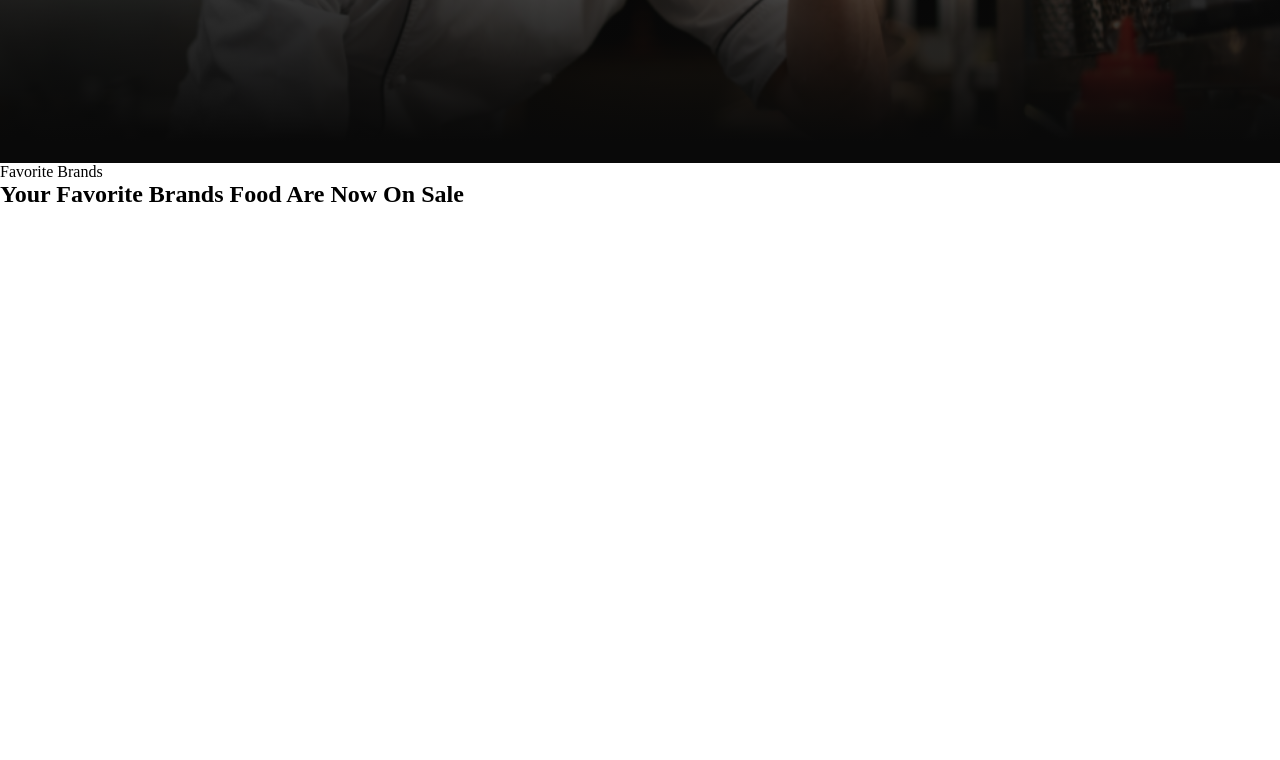
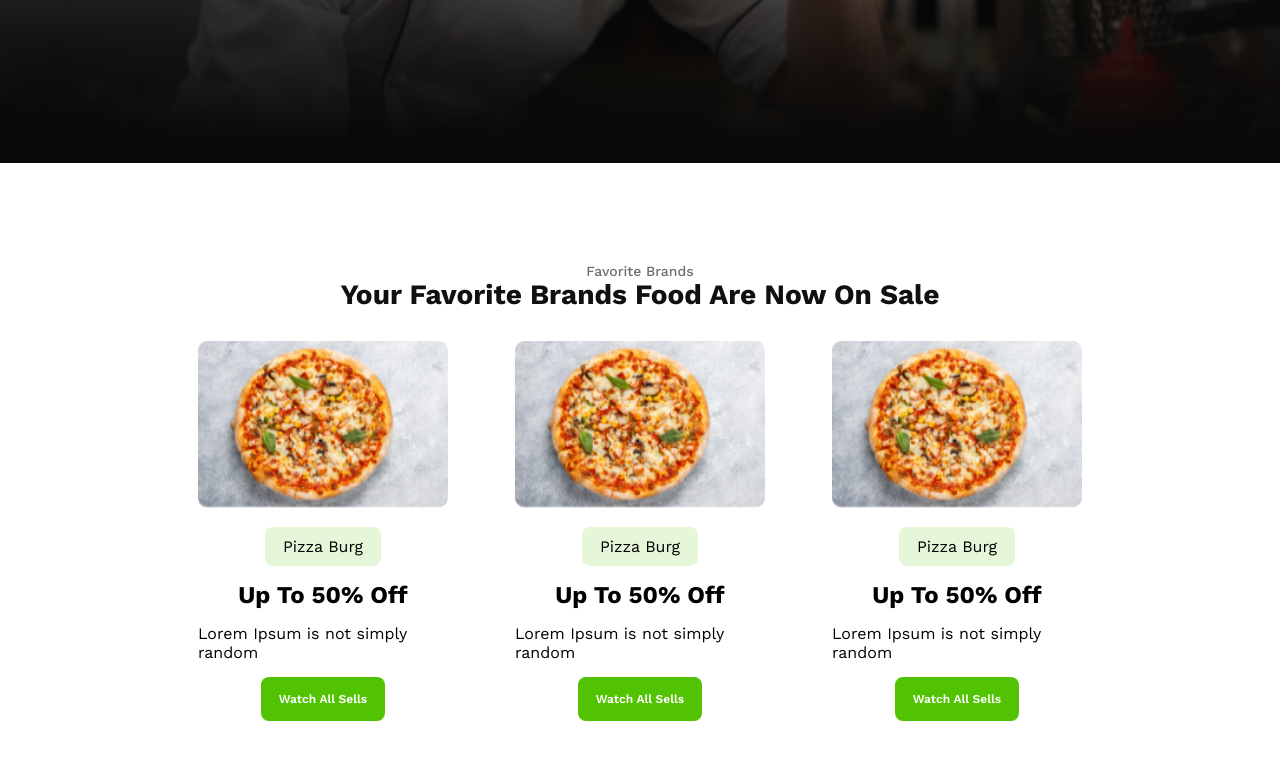
Before and after one commit to Fahad-kaji/good-food-restaurant-repo, a plain HTML site: page index.html in a window 1280 px wide. Shown: the part 452-1212 px from the top of the page. Before the commit the page ends 800 px from the top, so only its background shows below. Drawn offline with nearby package versions, Linux system fonts and the light colour scheme.

Commit message:
added foodcard

```diff
--- a/index.html
+++ b/index.html
@@ -1,31 +1,70 @@
 <!DOCTYPE html>
 <html lang="en">
+
 <head>
     <meta charset="UTF-8">
     <meta name="viewport" content="width=device-width, initial-scale=1.0">
     <title>Good Food Restaurant</title>
     <link rel="stylesheet" href="style/style.css">
 </head>
+
 <body>
     <!-- hero section -->
     <section id="hero">
         <div class="hero-content">
             <p class="subtitle">Savor the Flavors</p>
             <h1 class="title">Experience Culinary Excellence Food Experience</h1>
-            <p class="description">Contrary to popular belief, Lorem Ipsum is not simply random text. It has roots in a piece of classical Latin literature from 45 BC, making it over 2000 years old. Richard McClintock</p>
+            <p class="description">Contrary to popular belief, Lorem Ipsum is not simply random text. It has roots in a
+                piece of classical Latin literature from 45 BC, making it over 2000 years old. Richard McClintock</p>
             <div class="btn-container">
                 <button class="btn">Shop The Hotest Food</button>
             </div>
         </div>
     </section>
     <!-- card box section -->
-     <section id="card-box">
+    <section id="card-box">
         <div class="container">
-            <div class="title">
-                <p>Favorite Brands</p>
-                <h1>Your Favorite Brands Food Are Now On Sale</h1>
+            <div class="info">
+                <p class="subtitle">Favorite Brands</p>
+                <h1 class="title">Your Favorite Brands Food Are Now On Sale</h1>
+            </div>
+            <div class="card-container">
+                <div class="card">
+                    <div class="image-box">
+                        <img src="./assets/pizza.png" alt="">
+                    </div>
+                    <div class="shop">
+                        <span>Pizza Burg</span>
+                    </div>
+                    <h1>Up To 50% Off</h1>
+                    <p>Lorem Ipsum is not simply random</p>
+                    <button class="btn">Watch All Sells</button>
+                </div>
+                <div class="card">
+                    <div class="image-box">
+                        <img src="./assets/pizza.png" alt="">
+                    </div>
+                    <div class="shop">
+                        <span>Pizza Burg</span>
+                    </div>
+                    <h1>Up To 50% Off</h1>
+                    <p>Lorem Ipsum is not simply random</p>
+                    <button class="btn">Watch All Sells</button>
+                </div>
+                <div class="card">
+                    <div class="image-box">
+                        <img src="./assets/pizza.png" alt="">
+                    </div>
+                    <div class="shop">
+                        <span>Pizza Burg</span>
+                    </div>
+                    <h1>Up To 50% Off</h1>
+                    <p>Lorem Ipsum is not simply random</p>
+                    <button class="btn">Watch All Sells</button>
+                </div>
             </div>
         </div>
-     </section>
+    </section>
 </body>
+
 </html>
--- a/style/style.css
+++ b/style/style.css
@@ -7,9 +7,11 @@
     margin: 0;
     padding: 0;
 }
-.btn-container{
+
+.btn-container {
     text-align: center;
 }
+
 .btn {
     padding: 14px 18px 14px 18px;
     color: rgb(255, 255, 255);
@@ -22,6 +24,7 @@
     border-radius: 8px;
     background: rgb(82, 195, 3);
     border: none;
+    cursor: pointer;
 
 }
 
@@ -77,3 +80,63 @@
     margin-bottom: 16px;
 
 }
+
+#card-box {
+    width: 884px;
+    margin: 100px auto;
+}
+
+#card-box .info {}
+
+#card-box .title {
+    color: rgb(16, 16, 16);
+    font-family: Work Sans;
+    font-size: 28px;
+    font-weight: 700;
+    line-height: 32px;
+    letter-spacing: 0%;
+    text-align: center;
+}
+
+#card-box .subtitle {
+    color: rgb(16, 16, 16);
+    font-family: Work Sans;
+    font-size: 14px;
+    font-weight: 500;
+    line-height: 16px;
+    letter-spacing: 0%;
+    text-align: center;
+    opacity: 0.6;
+
+}
+
+.card-container {
+    margin-top: 30px;
+    display: flex;
+    justify-content: space-between;
+    font-family: Work Sans;
+}
+
+.card {
+    max-width: 250px;
+    display: flex;
+    flex-direction: column;
+    gap: 15px;
+    justify-content: center;
+    align-items: center;
+}
+
+.card .image-box {
+    width: 250px;
+}
+
+.card .image-box img {
+    width: 100%;
+}
+
+.card .shop {
+    background-color: aqua;
+    padding: 10px 18px 10px 18px;
+    border-radius: 8px;
+    background: rgba(82, 195, 3, 0.15);
+}
```
